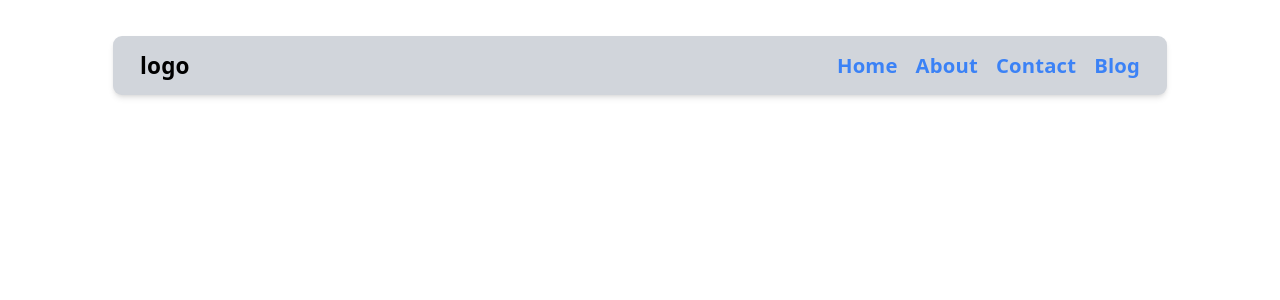
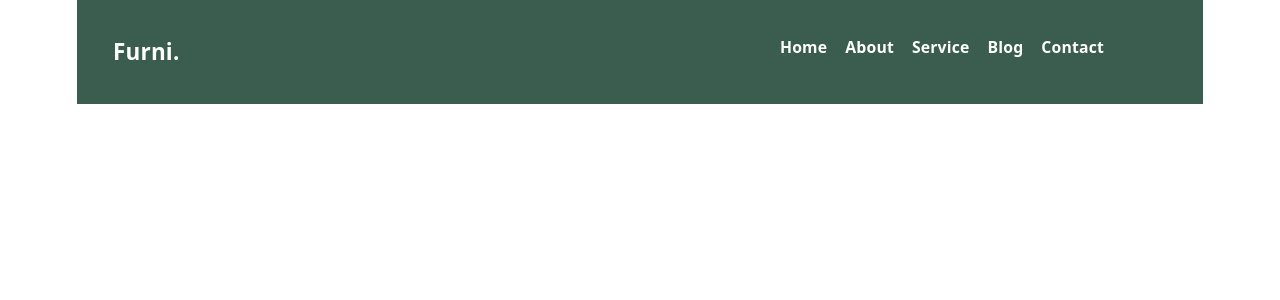
Before and after one commit to Johnpii1/react-project, a React (Vite) app: page / in a window 1280 px wide. Shown: the top 300 px of the page. Built offline with nearby package versions, Linux system fonts and the light colour scheme.

Commit message:
added today

```diff
--- a/src/conponent/Navbar.jsx
+++ b/src/conponent/Navbar.jsx
@@ -1,24 +1,46 @@
 function Navbar() {
-    return (
-        <div className="m-8 bg-gray-300 rounded-lg p-2 shadow-md text-blue-500">
-<div className="flex justify-between gap-10 py-1 px-4">
+  return (
+    <div className="flex justify-between gap-10  px-8 py-8 sticky z-50 top-0 bg-[#3B5D50] p-4">
+      <div className="font-bold text-xl text-white cursor-pointer">Furni.</div>
 
-<div className="font-bold text-xl text-black">
-    logo
-</div>
+      <div className="flex flex-row gap-10">
+        <div className="hidden  md:flex flex-row gap-4  font-semibold  text-sm text-white cursor-pointer">
+          <nav className="inline-block hover:border-b-2 hover:border-yellow-600 p-0 m-0">
+            Home
+          </nav>
+          <nav className="inline-block hover:border-b-2 hover:border-yellow-600 p-0 m-0">
+            About
+          </nav>
+          <nav className="inline-block hover:border-b-2 hover:border-yellow-600 p-0 m-0">
+            Service
+          </nav>
+          <nav className="inline-block hover:border-b-2 hover:border-yellow-600 p-0 m-0">
+            Blog
+          </nav>
+          <nav className="inline-block hover:border-b-2 hover:border-yellow-600 p-0 m-0">
+            Contact
+          </nav>
+        </div>
 
-<div className="hidden  md:flex flex-row gap-4  font-semibold  text-lg cursor-pointer">
-    <nav>Home</nav>
-    <nav>About</nav>
-    <nav>Contact</nav>
-    <nav>Blog</nav>
-</div>
+        <div className="flex flex-row gap-4  font-semibold  text-sm text-white cursor-pointer">
+          <div className="flex text-xl md:hidden">
+            <span>
+              <i class="bi bi-list-task"></i>
+            </span>
+          </div>
 
-</div>
+          <div className="flex flex-row gap-4  font-semibold  text-sm text-white cursor-pointer">
+            <span>
+              <i class="bi bi-person hover:text-yellow-600 text-lg md:text-sm"></i>
+            </span>
+            <span>
+              <i class="bi bi-cart  hover:text-yellow-600 text-lg  md:text-sm"></i>
+            </span>
+          </div>
         </div>
-    )
+      </div>
+    </div>
+  );
 }
 
-
-
 export default Navbar;
```
Also changed, not shown: src/conponent/Hero.jsx (+29 -0 lines), src/conponent/layout.jsx (added, +10 -0 lines).
